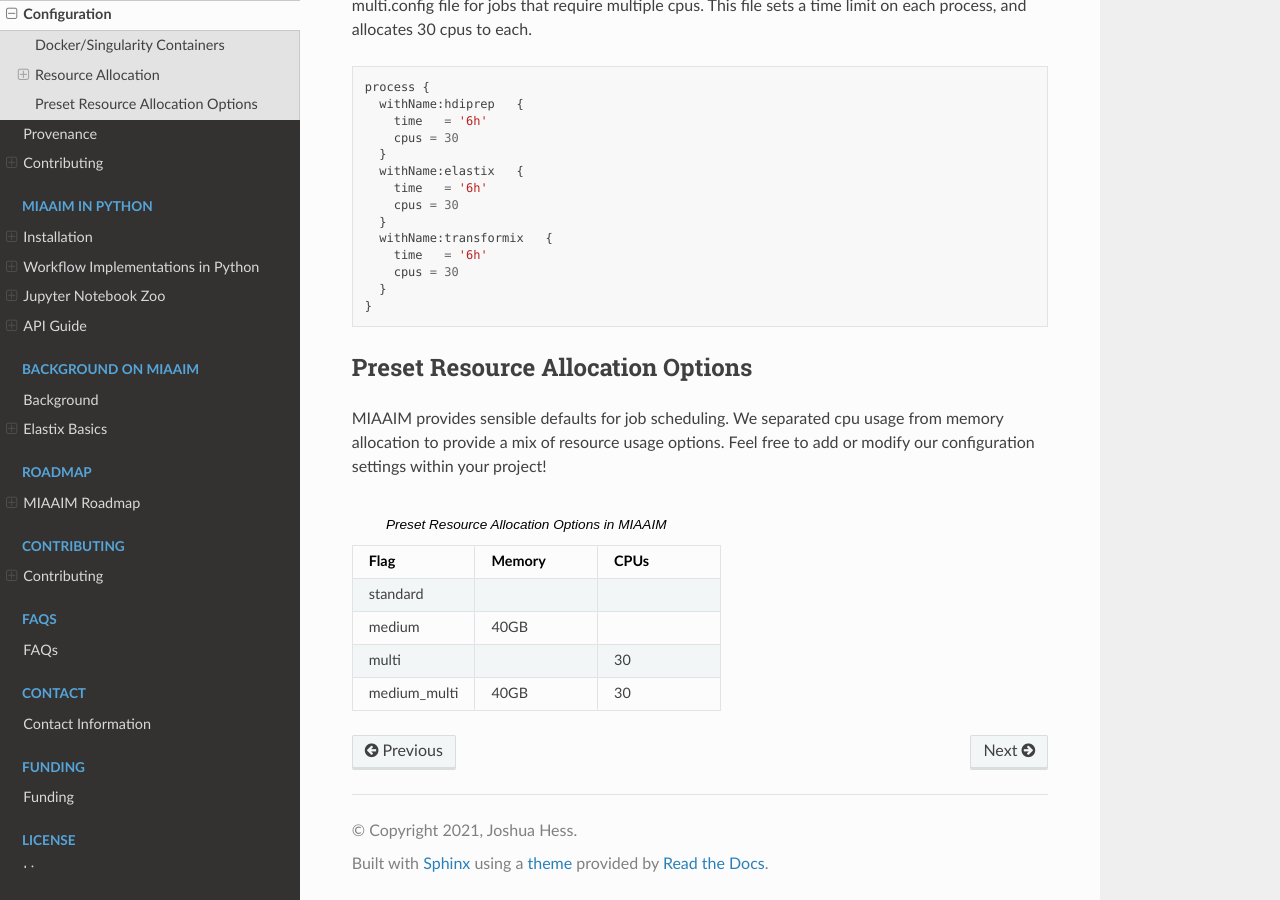
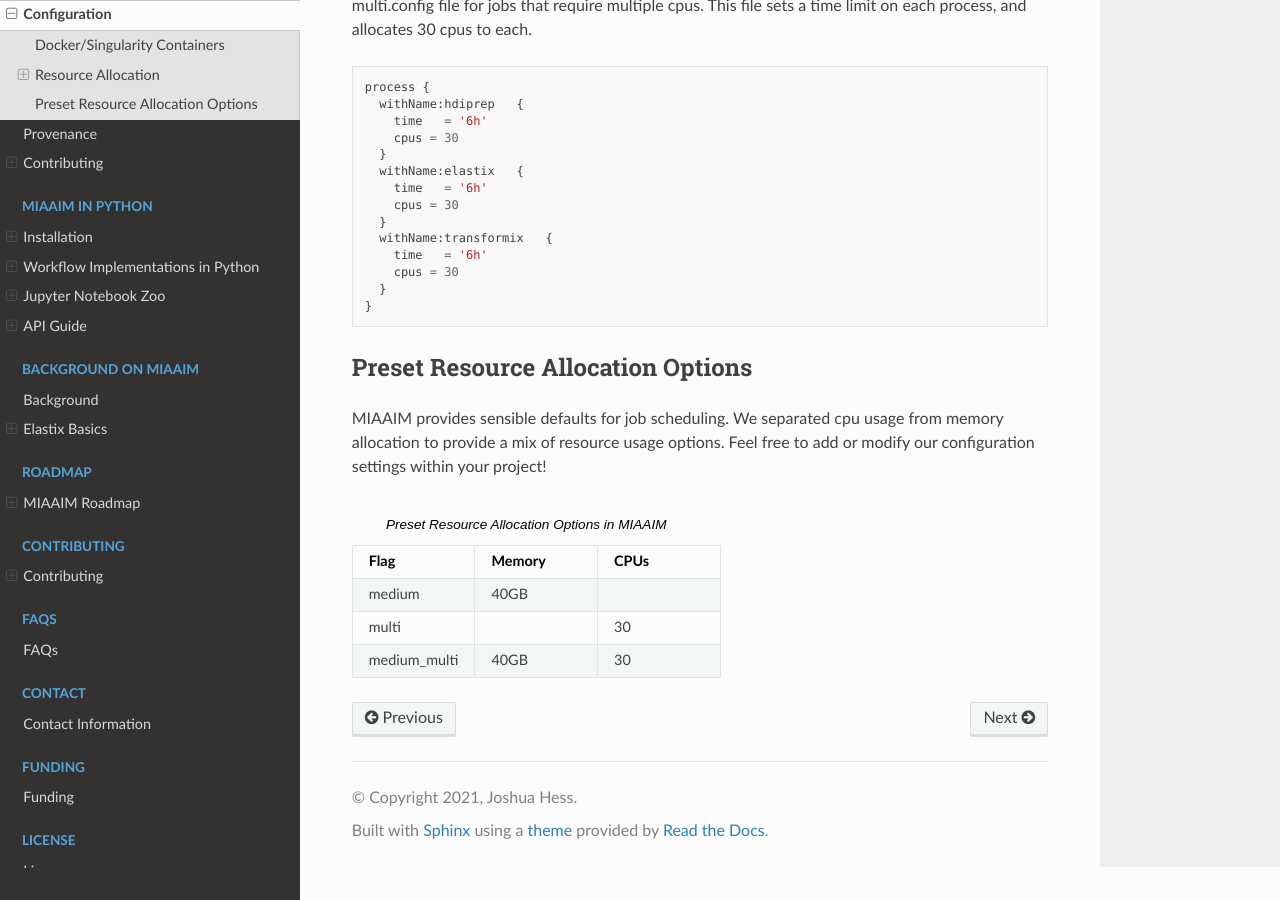
Before and after one commit to JoshuaHess12/miaaim-python, a Sphinx documentation site: the page built from docs/source/configuration.rst, in a window 1280 px wide and 900 px high, scrolled down 1276 px. Built offline with Sphinx 7.4.7 and the Read the Docs theme 2.0.0, drawn with Linux system fonts in a browser that asks for light colours.

Commit message:
update nextflow config docs

```diff
--- a/docs/source/configuration.rst
+++ b/docs/source/configuration.rst
@@ -95,9 +95,6 @@ our configuration settings within your project!
    * - Flag
      - Memory
      - CPUs
-   * - standard
-     -
-     -
    * - medium
      - 40GB
      -
```
